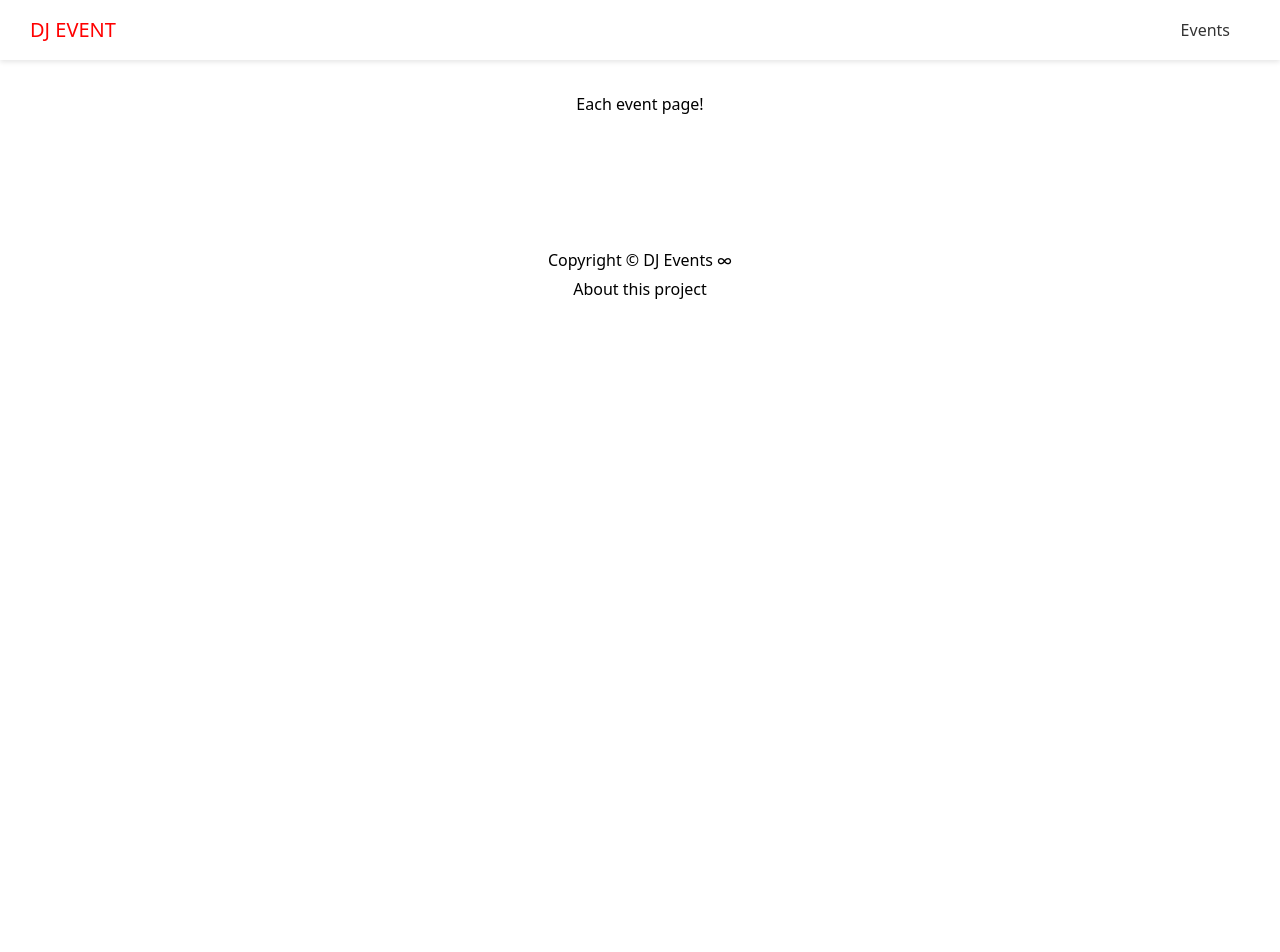
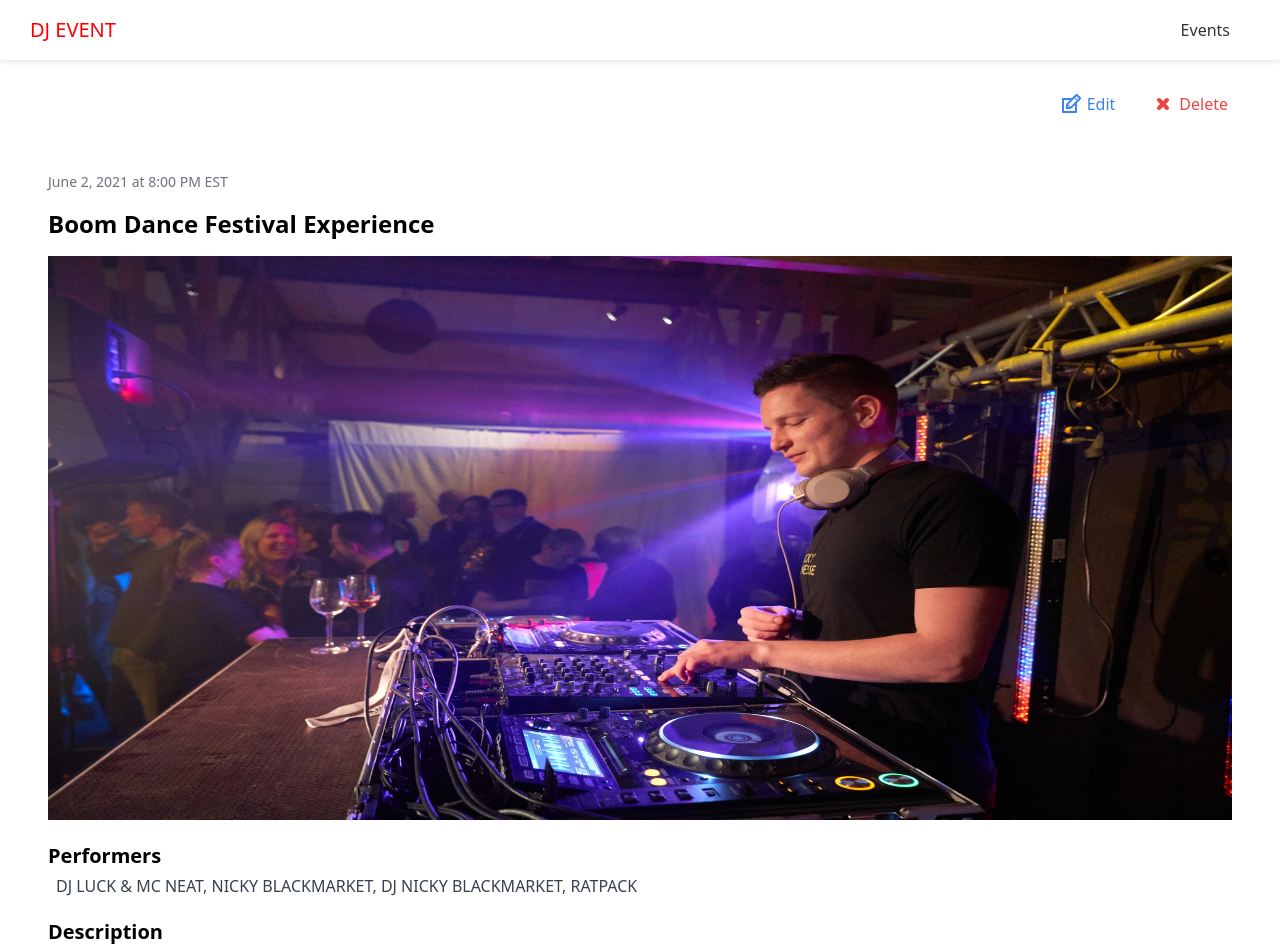
Before and after one commit to Naveen-S/dj-event-frontend, a Next.js app: page /events/boom-dance-festival-experience in a window 1280 px wide. Shown: the top 952 px of the page. Before the commit the page ends 800 px from the top, so only its background shows below. Built offline with nearby package versions, Linux system fonts and the light colour scheme; no server answers.

Commit message:
Event details changes.

```diff
--- a/pages/events/[slug].js
+++ b/pages/events/[slug].js
@@ -1,6 +1,119 @@
+import _map from 'lodash/map';
 import { useRouter } from 'next/router';
+import Link from 'next/link';
+import Image from 'next/image';
+import { TiEdit, TiTimes, TiArrowBack } from 'react-icons/ti';
+import { API_URL } from '@/config/index';
 import Layout from '../../components/Layout';
 
-export default function Event() {
-  return <Layout>Each event page!</Layout>;
+export default function Event(props) {
+  console.log(props.event);
+  const { event } = props;
+  const router = useRouter();
+  console.log(router);
+
+  const deleteEvent = () => {
+    console.log('deleteEvent');
+  };
+
+  const renderEventDetail = (heading, subHeading) => {
+    return (
+      <div className='py-2 '>
+        <p className='font-bold text-xl'>{heading}</p>
+        <p className='px-2 py-1 font-light text-gray-700'>{subHeading}</p>
+      </div>
+    );
+  };
+
+  /*
+  address: "919 3rd Ave New York, New York(NY), 10022"
+  date: "June 09, 2021"
+  description: "Featuring deep cuts, party anthems and remixes nostalgic songs from two of the best decades of music with the very best music from the 90's and 2000's"
+  id: "1"
+  image: "/images/sample/event1.jpg"
+  name: "Throwback Thursdays with DJ Manny Duke"
+  performers: "DJ Manny Duke"
+  slug: "throwback-thursdays-with-dj-manny-duke"
+  time: "10:00 PM EST"
+  venue: "Horizon Club"
+  */
+  return (
+    <Layout>
+      <div className='w-full flex-col p-8'>
+        {/* controls */}
+        <div className='flex justify-end w-full pb-6'>
+          <div
+            className='flex items-center mx-4 cursor-pointer text-blue-500'
+            onClick={() => {
+              router.push(`/events/edit/${event.id}`);
+            }}>
+            <TiEdit size='1.5rem' />
+            <span className='mx-1'>Edit</span>
+          </div>
+          <div
+            className='flex items-center mx-4 cursor-pointer text-red-500'
+            onClick={deleteEvent}>
+            <TiTimes size='1.5rem' />
+            <span className='mx-1'>Delete</span>
+          </div>
+        </div>
+        {/* Body */}
+        <div className='sm:px-4 sm:py-6'>
+          <p className='text-sm text-gray-500 py-2'>{`${event.date} at ${event.time}`}</p>
+          <p className='font-extrabold text-2xl py-2'> {event.name}</p>
+          <div className='py-2'>
+            {event.image && (
+              <Image src={event.image} width={1260} height={600} />
+            )}
+          </div>
+          {renderEventDetail('Performers', event.performers)}
+          {renderEventDetail('Description', event.description)}
+          {renderEventDetail(`Venue: ${event.venue}`, event.address)}
+        </div>
+        {/* Go back */}
+        <div className='flex items-center text-indigo-500 py-2 cursor-pointer'>
+          <TiArrowBack size='1.5rem' />
+          <Link href='/events'>
+            <span className='mx-1'>Go back</span>
+          </Link>
+        </div>
+      </div>
+    </Layout>
+  );
 }
+
+/* Alternate way of doing */
+// export async function getServerSideProps({ query: { slug } }) {
+//   console.log('whats the props here ', slug);
+//   const res = await fetch(`${API_URL}/api/events/${slug}`);
+//   const evt = await res.json();
+//   console.log(evt);
+//   return {
+//     props: {
+//       event: evt[0],
+//     },
+//   };
+// }
+export async function getStaticPaths() {
+  const res = await fetch(`${API_URL}/api/events`);
+  const events = await res.json();
+
+  const paths = _map(events, (evt) => {
+    return {
+      params: { slug: evt.slug },
+    };
+  });
+  return { paths, fallback: true };
+}
+
+export async function getStaticProps({ params: { slug } }) {
+  console.log('whats the props here ', slug);
+  const res = await fetch(`${API_URL}/api/events/${slug}`);
+  const evt = await res.json();
+  console.log(evt);
+  return {
+    props: {
+      event: evt[0],
+    },
+  };
+}
--- a/styles/Layout.module.css
+++ b/styles/Layout.module.css
@@ -1,5 +1,4 @@
 .container {
-  padding: 2rem;
   display: flex;
   justify-content: center;
 }
```
Also changed, not shown: 1 other file (tests, documents, lock files or other folders).
